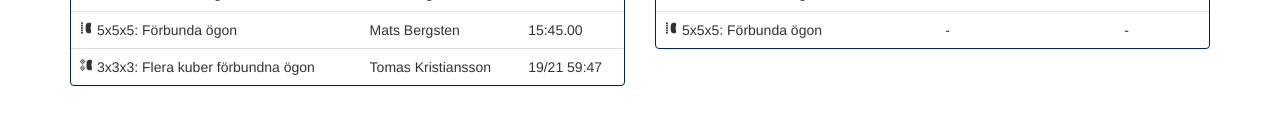
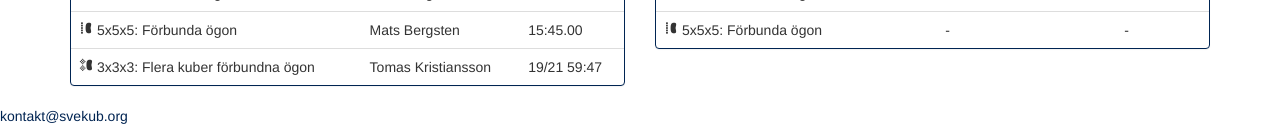
Before and after one commit to SveKub/SveKubOldSite, a Jekyll site: the page built from index.html, in a window 1280 px wide. Shown: the part 1485-1618 px from the top of the page. Built offline with Jekyll 4.4.1, drawn with Linux system fonts in a browser that asks for light colours; nearby versions of some CDN libraries.

Commit message:
kontaktmail

```diff
--- a/_includes/footer.html
+++ b/_includes/footer.html
@@ -1,3 +1,5 @@
 <footer>
-    <p></p>
+    <p>
+        <a href="mailto:kontakt@svekub.org">kontakt@svekub.org</a>
+    </p>
 </footer>
```
